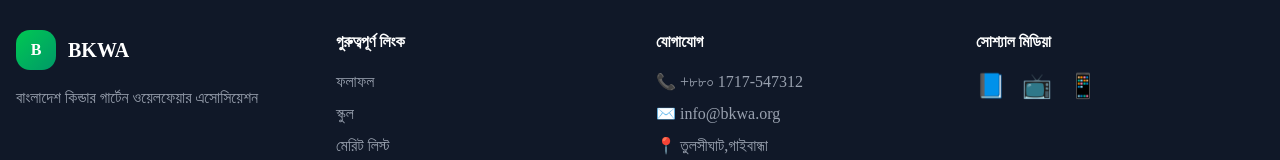
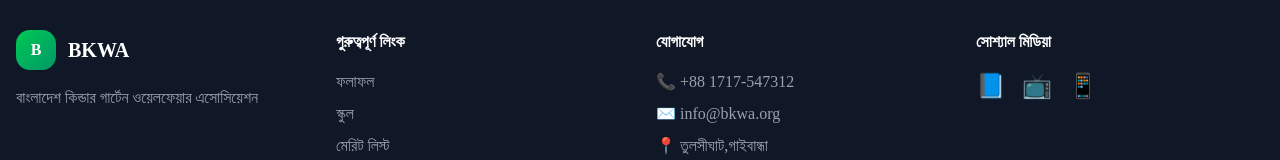
Before and after one commit to Fuyad2751/BKWA, a Next.js app: page / in a window 1280 px wide. Shown: the part 2209-2369 px from the top of the page. Built offline with nearby package versions, Linux system fonts and the light colour scheme; no server answers; the database is empty.

Commit message:
Update page.tsx

```diff
--- a/app/page.tsx
+++ b/app/page.tsx
@@ -222,7 +222,7 @@ export default function HomePage() {
             <div>
               <h4 className="font-bold mb-4">যোগাযোগ</h4>
               <div className="space-y-2 text-gray-400">
-                <div>📞 +৮৮০ 1717-547312</div>
+                <div>📞 +88 1717-547312</div>
                 <div>✉️ info@bkwa.org</div>
                 <div>📍 তুলসীঘাট,গাইবান্ধা</div>
               </div>
```
